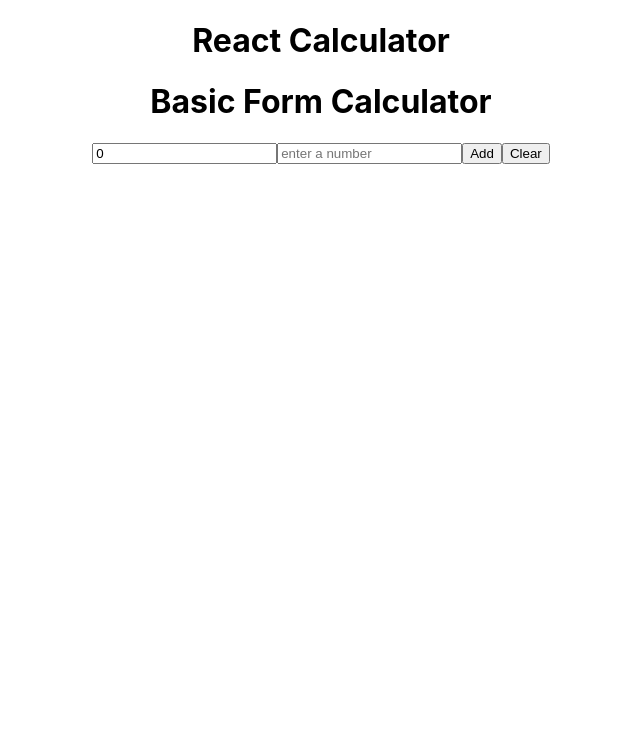
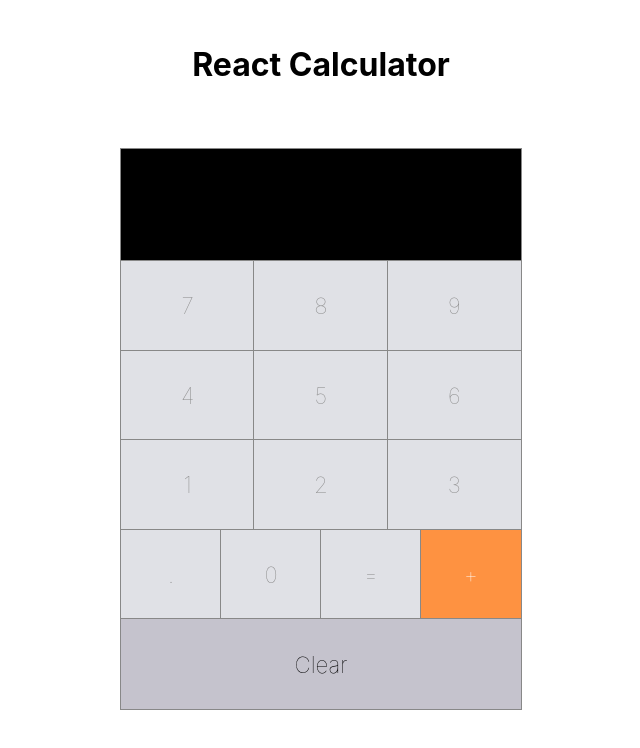
Before and after one commit to sho19/assignment-challange, a React (Create React App) app: page / in a window 1280 px wide. Shown: the top 748 px of the page, without its empty margins (319-959 px from the left). Built offline with nearby package versions, Linux system fonts and the light colour scheme.

Commit message:
updated the code as per requirements

```diff
--- a/src/App.css
+++ b/src/App.css
@@ -1,38 +1,15 @@
-.App {
-  text-align: center;
+.calc {
+  display: flex;
+  justify-content: center;
+  align-items: center;
+  height: 100vh;
+  width: 100%;
 }
-
-.App-logo {
-  height: 40vmin;
-  pointer-events: none;
+.calc-wrapper {
+  width: 400px;
+  height: 600px;
 }
-
-@media (prefers-reduced-motion: no-preference) {
-  .App-logo {
-    animation: App-logo-spin infinite 20s linear;
-  }
+.row {
+  display: flex;
+  width: 100%;
 }
-
-.App-header {
-  background-color: #282c34;
-  min-height: 100vh;
-  display: flex;
-  flex-direction: column;
-  align-items: center;
-  justify-content: center;
-  font-size: calc(10px + 2vmin);
-  color: white;
-}
-
-.App-link {
-  color: #61dafb;
-}
-
-@keyframes App-logo-spin {
-  from {
-    transform: rotate(0deg);
-  }
-  to {
-    transform: rotate(360deg);
-  }
-}
--- a/src/App.js
+++ b/src/App.js
@@ -1,16 +1,105 @@
-import React, { Component } from 'react';
-import Header from "./components/Header";
-import Calculator from './components/calculator/calculator';
-import './App.css';
+import React, { Component } from "react";
+import "./App.css";
+import Header from "./components/Header/Header";
+import Button from "./components/Button/Button";
+import Input from "./components/Input/Input";
+import ClearButton from "./components/ClearButton/ClearButton";
 
 class App extends Component {
+  constructor(props) {
+    super(props);
+
+    this.state = {
+      input: "",
+      previousNumber: "",
+      currentNumber: "",
+      operator: "",
+      display: ""
+    };
+  }
+
+  addToInput = val => {
+    this.setState({ input: this.state.input + val });
+    this.setState({ display: this.state.input + val });
+  };
+
+  addToDisplay = val => {
+    this.setState({ display: val });
+  };
+
+  addDecimal = val => {
+    if (this.state.input.indexOf(".") === -1) {
+      this.setState({ input: this.state.input + val });
+      this.setState({ display: this.state.input + val });
+    }
+  };
+
+  addZeroToInput = val => {
+    if (this.state.input !== "") {
+      this.setState({ input: this.state.input + val });
+      this.setState({ display: this.state.input + val });
+    }
+  };
+
+  clearInput = () => {
+    this.setState({ input: "" });
+    this.setState({ display: "" });
+  };
+
+  add = () => {
+    this.state.previousNumber = this.state.input;
+    this.setState({ input: "" });
+    this.state.operator = "plus";
+    this.addToDisplay()
+  };
+
+  evaluate = () => {
+    this.state.currentNumber = this.state.input;
+    if (this.state.operator == "plus") {
+      let sum = Number(this.state.previousNumber) + Number(this.state.currentNumber)
+      this.setState({ display: sum });
+    }
+    this.setState({ input: "" });
+    this.setState({ operator: "" })
+  }
+
   render() {
     return (
       <div className="App">
         <Header />
-        <Calculator />
+        <div className="calc">
+          <div className="calc-wrapper">
+            <div className="row">
+              <Input>{this.state.display}</Input>
+            </div>
+            <div className="row">
+              <Button handleClick={this.addToInput}>7</Button>
+              <Button handleClick={this.addToInput}>8</Button>
+              <Button handleClick={this.addToInput}>9</Button>
+            </div>
+            <div className="row">
+              <Button handleClick={this.addToInput}>4</Button>
+              <Button handleClick={this.addToInput}>5</Button>
+              <Button handleClick={this.addToInput}>6</Button>
+            </div>
+            <div className="row">
+              <Button handleClick={this.addToInput}>1</Button>
+              <Button handleClick={this.addToInput}>2</Button>
+              <Button handleClick={this.addToInput}>3</Button>
+            </div>
+            <div className="row">
+              <Button handleClick={this.addDecimal}>.</Button>
+              <Button handleClick={this.addZeroToInput}>0</Button>
+              <Button handleClick={this.evaluate}>=</Button>
+              <Button handleClick={this.add}>+</Button>
+            </div>
+            <div className="row">
+              <ClearButton handleClear={this.clearInput}>Clear</ClearButton>
+            </div>
+          </div>
+        </div>
       </div>
-    )
+    );
   }
 }
 
--- a/src/components/Button/Button.css
+++ b/src/components/Button/Button.css
@@ -9,6 +9,7 @@
     background-color: #e0e1e6;
     color: #888;
     outline: 1px solid #888;
+    cursor: pointer;
   }
   .operator {
     background-color: #fe9241;
--- a/src/components/ClearButton/ClearButton.css
+++ b/src/components/ClearButton/ClearButton.css
@@ -9,4 +9,5 @@
     outline: 1px solid #888;
     height: 4em;
     background-color: #c5c3cd;
+    cursor: pointer;
   }
--- /dev/null
+++ b/src/components/Header/Header.css
@@ -0,0 +1,5 @@
+.header{
+    text-align: center;
+    margin-bottom: -35px;
+    margin-top: 45px;
+}
--- a/src/components/Header.js
+++ b/src/components/Header/Header.js
@@ -1,10 +1,10 @@
 import React, { Component } from 'react';
-
+import './Header.css'
 class Header extends Component {
     render() {
         return (
             <div>
-                <h1 className="App-title">React Calculator</h1>
+                <h1 className='header'>React Calculator</h1>
             </div>
         )
     }
--- a/src/components/calculator/calculator.js
+++ /dev/null
@@ -1,48 +0,0 @@
-import React, { useState } from 'react';
-import '../../App.css';
-
-function Calculator() {
-    const [ currentSum, setCurrentSum] = useState(0);
-    const [input, setInput] = useState('');
-
-    const Add = (e) => {
-        e.preventDefault();
-        if (input == '')
-            return;
-        let sum = Number(currentSum) + Number(input);
-        setCurrentSum(sum);
-    }
-
-    const Clear = (e) => {
-        e.preventDefault();
-        setInput('')
-        setCurrentSum(0)
-    }
-
-    const checkForInput = (evt) => {
-        evt.preventDefault();
-        if((input==Number(0) && Number(evt.target.value)==Number(0))){
-            console.log("0 is being typed multiple times")
-        }
-        else{
-            setInput(evt.target.value)
-        }
-
-    }
-
-    return (
-        <div className="App">
-            <div className="app-title">
-                <h1> Basic Form Calculator</h1>
-            </div>
-            <form>
-                <input type="text" id="result" placeholder="result" value={currentSum} readOnly />
-                <input type="number" id="num" placeholder="enter a number" onChange={(e) => { checkForInput(e) }} value={input} />
-                <button onClick={Add}>Add</button>
-                <button onClick={Clear}>Clear</button>
-            </form>
-        </div>
-    );
-}
-
-export default Calculator;
```
